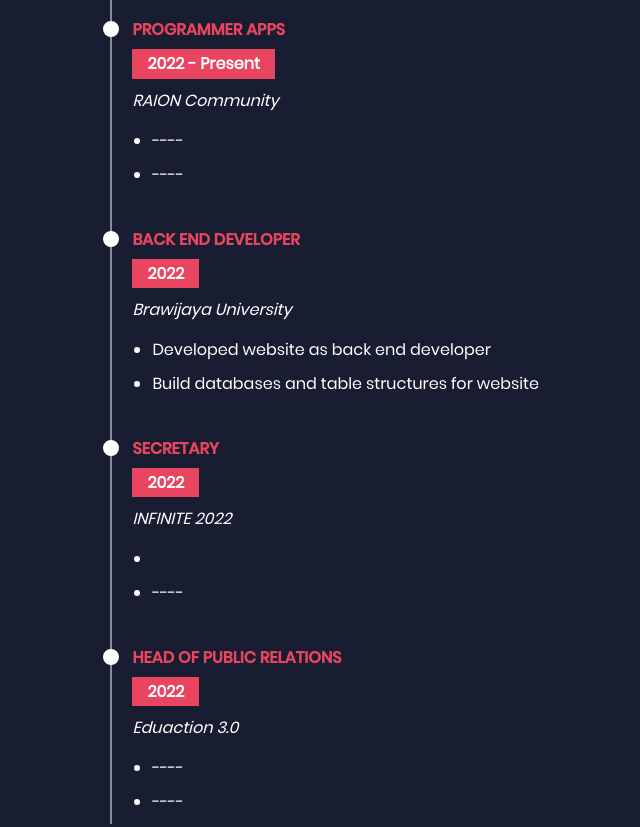
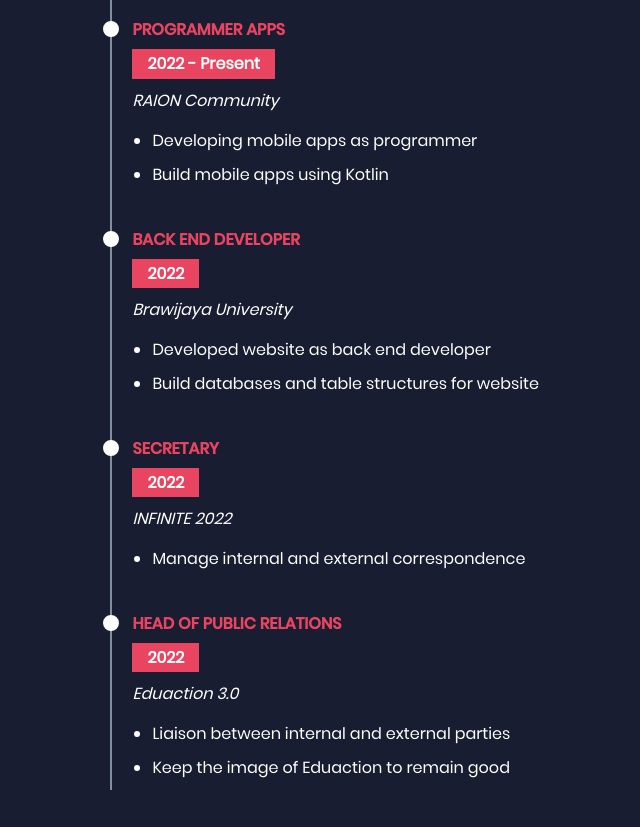
Before and after one commit to trybhuwanes/trybhuwanes.github.io, a plain HTML site: page index.html in a window 1280 px wide. Shown: the part 1797-2624 px from the top of the page, without its empty margins (120-760 px from the left). Drawn offline with nearby package versions, Linux system fonts and the light colour scheme.

Commit message:
Update index.html

```diff
--- a/index.html
+++ b/index.html
@@ -101,8 +101,8 @@
                         <p><em>RAION Community</em></p>
                         <p>
                         <ul>
-                          <li>----</li>
-                          <li>----</li>
+                          <li>Developing mobile apps as programmer</li>
+                          <li>Build mobile apps using Kotlin</li>
                         </ul>
                         </p>
                       </div>
@@ -125,8 +125,7 @@
                         <p><em>INFINITE 2022</em></p>
                         <p>
                         <ul>
-                          <li></li>
-                          <li>----</li>
+                          <li>Manage internal and external correspondence</li>
                         </ul>
                         </p>
                       </div>
@@ -137,8 +136,8 @@
                         <p><em>Eduaction 3.0</em></p>
                         <p>
                         <ul>
-                          <li>----</li>
-                          <li>----</li>
+                          <li>Liaison between internal and external parties</li>
+                          <li>Keep the image of Eduaction to remain good</li>
                         </ul>
                         </p>
                       </div>
```
